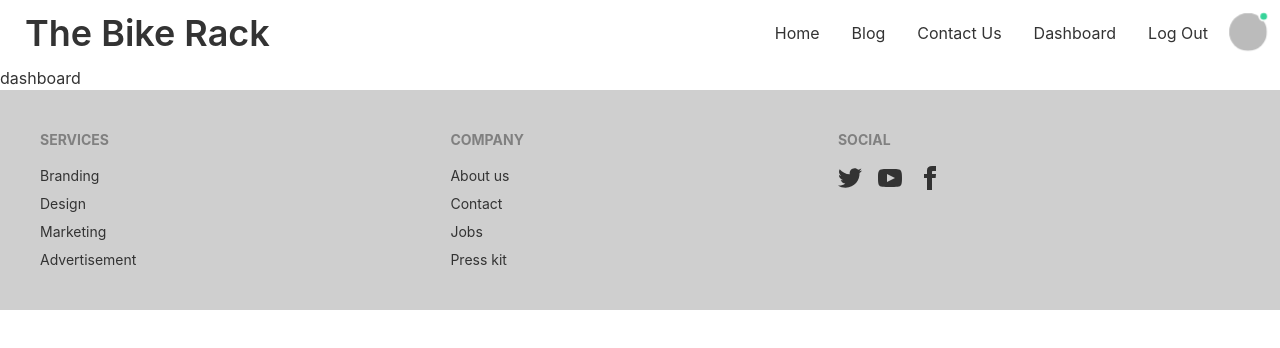
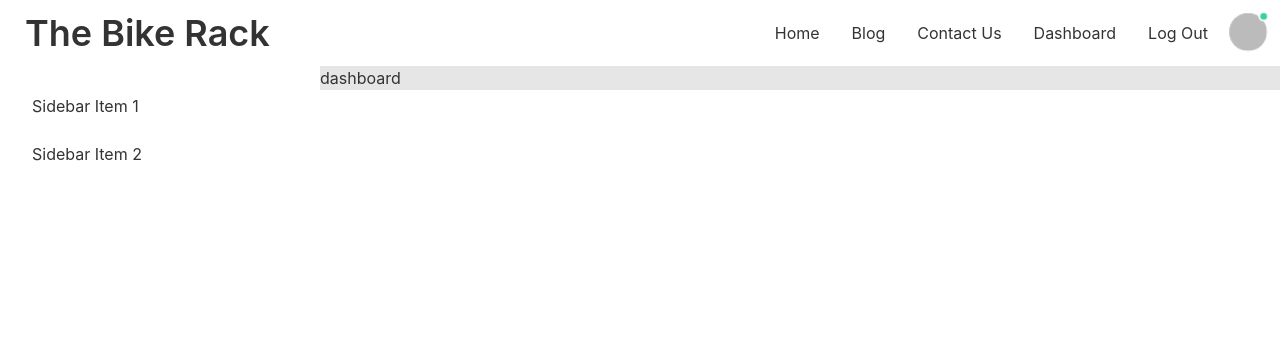
Before and after one commit to bidduthosen/the-bike-rack-client, a React (Create React App) app: page /dashboard in a window 1280 px wide. Shown: the top 348 px of the page. Built offline with nearby package versions, Linux system fonts and the light colour scheme; no server answers; sample sign-in values are in the browser's storage.

Commit message:
dashboard layout add and outlate drawer create

```diff
--- a/src/Pages/Dashboard/Dashboard/Dashboard.js
+++ b/src/Pages/Dashboard/Dashboard/Dashboard.js
@@ -2,7 +2,7 @@ import React from 'react';
 
 const Dashboard = () => {
     return (
-        <div>
+        <div className='bg-base-200'>
             <h1>dashboard</h1>
         </div>
     );
--- a/src/Pages/Home/Products/BookingModal/BookingModal.js
+++ b/src/Pages/Home/Products/BookingModal/BookingModal.js
@@ -1,7 +1,8 @@
 import React, { useContext } from 'react';
+import toast from 'react-hot-toast';
 import { AuthContext } from '../../../../Context/AuthProvider';
 
-const BookingModal = ({products}) => {
+const BookingModal = ({products, setProducts}) => {
     const {user} = useContext(AuthContext);
     const {_id,title, resale_price} = products;
 
@@ -24,7 +25,21 @@ const BookingModal = ({products}) => {
             email,
             date
         }
-        console.log("booking",booking)
+        fetch('http://localhost:5000/bookings', {
+            method: 'POST',
+            headers: {
+                'content-type': 'application/json'
+            },
+            body:JSON.stringify(booking)
+        })
+        .then(res => res.json())
+        .then(data =>{
+            if(data.acknowledged){
+                setProducts(null);
+                toast.success(`${title} Booking confirmed!`)
+            }
+            console.log(data)
+        })
     }
     return (
         <div>
--- a/src/Pages/Home/Products/Products.js
+++ b/src/Pages/Home/Products/Products.js
@@ -21,6 +21,7 @@ const Products = () => {
                 products &&
                 <BookingModal
                 products={products}
+                setProducts={setProducts}
                 ></BookingModal>
             }
         </div>
--- a/src/Pages/Login/SignUp/SignUp.js
+++ b/src/Pages/Login/SignUp/SignUp.js
@@ -3,7 +3,7 @@ import React, { useContext, useState } from 'react';
 import { useForm } from 'react-hook-form';
 import toast from 'react-hot-toast';
 import { FaFacebook, FaGithub, FaGoogle } from 'react-icons/fa';
-import { Link } from 'react-router-dom';
+import { Link, useNavigate } from 'react-router-dom';
 import { AuthContext } from '../../../Context/AuthProvider';
 
 const SignUp = () => {
@@ -11,6 +11,7 @@ const SignUp = () => {
     const {createUser, signInGoogle , updateUser} = useContext(AuthContext);
     const [signUpError, setSignUpError] = useState('');
     const googleProvider = new GoogleAuthProvider();
+    const navigate = useNavigate();
 
 
     const handleSignUp = data =>{
@@ -26,6 +27,7 @@ const SignUp = () => {
                 updateUser(userinfo)
                 .then(()=>{
                     toast.success('Create User successfully,.');
+                    navigate('/');
                 })
                 .catch((err)=> {
                     console.log(err)
--- a/src/Pages/Shared/Navbar/Navbar.js
+++ b/src/Pages/Shared/Navbar/Navbar.js
@@ -82,6 +82,7 @@ const Navbar = () => {
                     {menuItems}
                 </ul>
             </div>
+                <label htmlFor="dashboard-drawer" tabIndex={1} className="drawer-button lg:hidden p-3"><img src='https://i.ibb.co/yhVH8Sc/dashboard-speed-icon-icons-com-49837.png' alt='' className='h-12 w-12 rounded-3xl m-2  hover:bg-red-500'></img> </label>
         </div>
     );
 };
--- /dev/null
+++ b/src/layout/DashboardLayout.js
@@ -0,0 +1,27 @@
+import React from 'react';
+import { Outlet } from 'react-router-dom';
+import Navbar from '../Pages/Shared/Navbar/Navbar';
+
+const DashboardLayout = () => {
+    return (
+        <div>
+            <Navbar></Navbar>
+            <div className="drawer drawer-mobile">
+                <input id="dashboard-drawer" type="checkbox" className="drawer-toggle" />
+                <div className="drawer-content">
+                   <Outlet></Outlet>
+                </div>
+                <div className="drawer-side">
+                    <label htmlFor="dashboard-drawer" className="drawer-overlay"></label>
+                    <ul className="menu p-4 w-80 bg-base-100 text-base-content">
+                    <li><a>Sidebar Item 1</a></li>
+                    <li><a>Sidebar Item 2</a></li>
+                    </ul>
+
+                </div>
+                </div>
+        </div>
+    );
+};
+
+export default DashboardLayout;
```
Also changed, not shown: src/Routes/Route/Route.js (+9 -1 lines).
